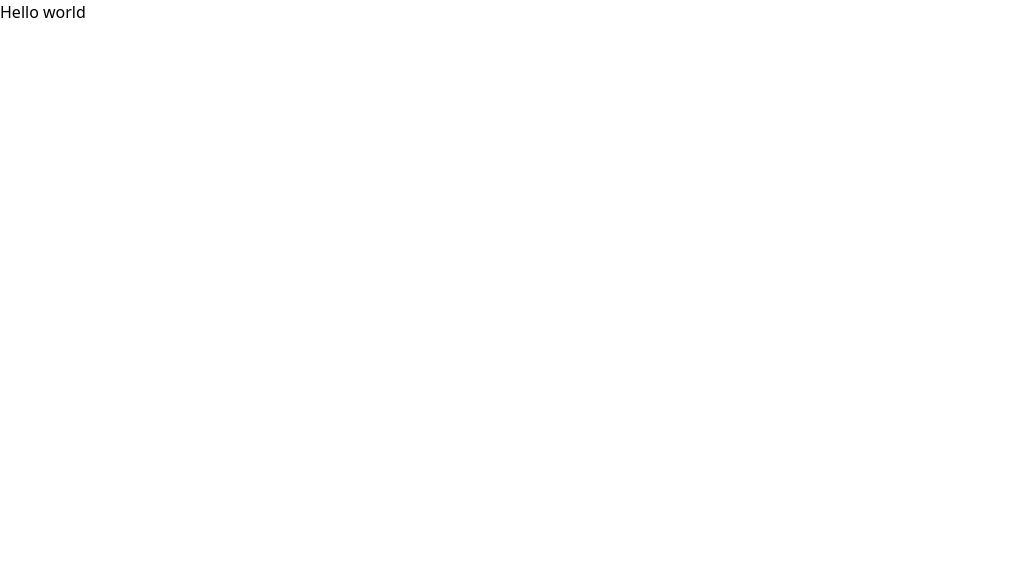
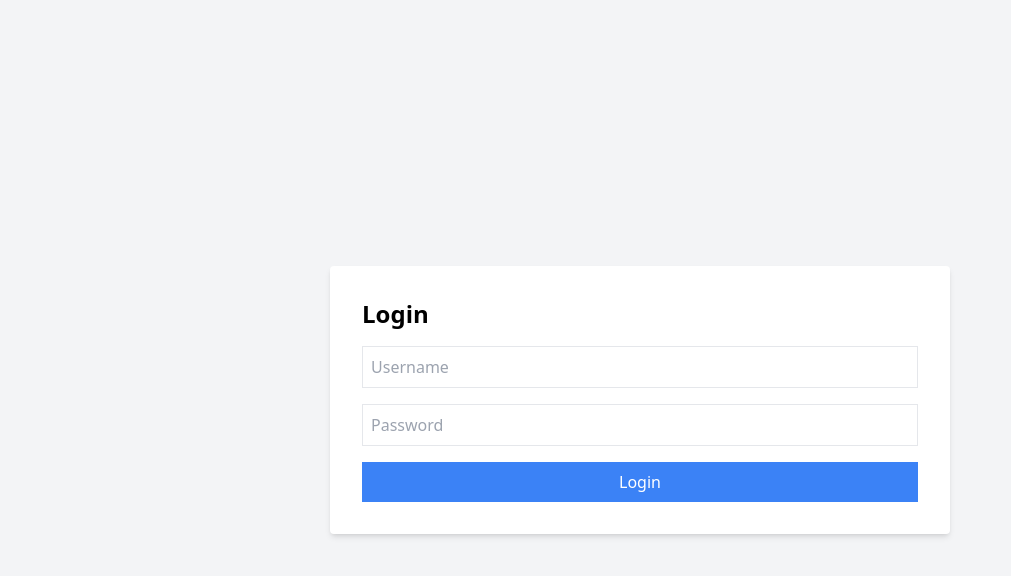
Before and after one commit to gfxv/course-work-frontend, a React (Create React App) app: page /login in a window 1280 px wide. Shown: the top 576 px of the page, without its empty margins (0-1011 px from the left). Built offline with nearby package versions, Linux system fonts and the light colour scheme.

Commit message:
chore: add private routes handling

```diff
--- a/src/App.js
+++ b/src/App.js
@@ -1,9 +1,10 @@
-
+import React from 'react';
+import AppRouter from './Router';
 
 function App() {
   return (
     <div className="App">
-      Hello world
+      <AppRouter />
     </div>
   );
 }
--- /dev/null
+++ b/src/Router.js
@@ -0,0 +1,19 @@
+import React from 'react';
+import { BrowserRouter as Router, Route, Routes, Navigate } from 'react-router-dom';
+import Home from './pages/Home';
+import Login from './pages/Login';
+import PrivateRoute from './components/PrivateRoute';
+
+const AppRouter = () => {
+  return (
+    <Router>
+      <Routes>
+        <Route path="/" element={<PrivateRoute><Home /></PrivateRoute>} />
+        <Route path="/login" element={<Login />} />
+        <Route path="*" element={<Navigate to="/" />} />
+      </Routes>
+    </Router>
+  );
+};
+
+export default AppRouter;
--- /dev/null
+++ b/src/components/PrivateRoute.js
@@ -0,0 +1,10 @@
+import React from 'react';
+import { Navigate } from 'react-router-dom';
+
+const PrivateRoute = ({ children }) => {
+  // TODO: replcae auth method
+  const isAuthenticated = localStorage.getItem('isAuthenticated') === 'true';
+  return isAuthenticated ? children : <Navigate to="/login" />;
+};
+
+export default PrivateRoute;
--- /dev/null
+++ b/src/pages/Home.js
@@ -0,0 +1,11 @@
+import React from 'react';
+
+const Home = () => {
+  return (
+    <div className="min-h-screen flex items-center justify-center bg-gray-100">
+      <h1 className="text-4xl font-bold text-gray-900">Home Page</h1>
+    </div>
+  );
+};
+
+export default Home;
--- /dev/null
+++ b/src/pages/Login.js
@@ -0,0 +1,44 @@
+import React, { useState } from 'react';
+import { useNavigate } from 'react-router-dom';
+
+const Login = () => {
+  const [username, setUsername] = useState('');
+  const [password, setPassword] = useState('');
+  const navigate = useNavigate();
+
+  const handleLogin = () => {
+    // Simulate login
+    localStorage.setItem('isAuthenticated', 'true');
+    navigate('/dashboard');
+  };
+
+  return (
+    <div className="min-h-screen flex items-center justify-center bg-gray-100">
+      <div className="bg-white p-8 rounded shadow-md">
+        <h2 className="text-2xl font-bold mb-4">Login</h2>
+        <input
+          type="text"
+          placeholder="Username"
+          value={username}
+          onChange={(e) => setUsername(e.target.value)}
+          className="border p-2 mb-4 w-full"
+        />
+        <input
+          type="password"
+          placeholder="Password"
+          value={password}
+          onChange={(e) => setPassword(e.target.value)}
+          className="border p-2 mb-4 w-full"
+        />
+        <button
+          onClick={handleLogin}
+          className="bg-blue-500 text-white p-2 w-full"
+        >
+          Login
+        </button>
+      </div>
+    </div>
+  );
+};
+
+export default Login;
```
